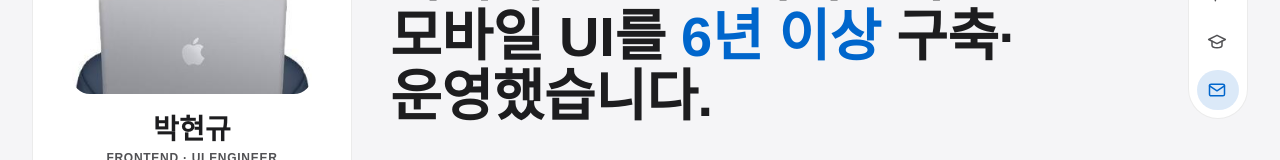
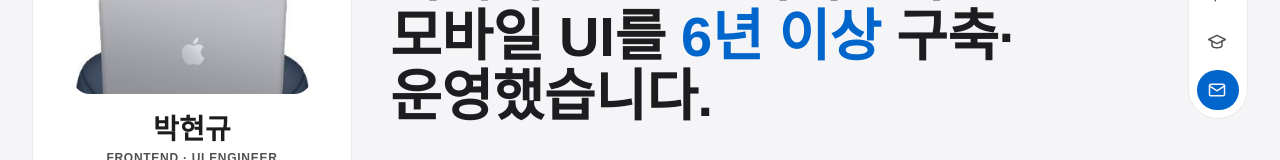
Before and after one commit to Rafdidas/about_me, a Next.js app: page / in a window 1280 px wide. Shown: the part 203-363 px from the top of the page. Built offline with nearby package versions, Linux system fonts and the light colour scheme; a web font is replaced by a local one.

Commit message:
fix: 레일의 현재 섹션 표시를 단색 알약으로 바꿔 hover와 구분되고 대비가 확보되게 수정
기존 14% 투명 알약은 배경 대비가 약 1.2:1이라 현재 위치가 잘 보이지 않았고 hover와도 같아 보였다.

```diff
--- a/src/components/SiteNav/SiteNav.module.scss
+++ b/src/components/SiteNav/SiteNav.module.scss
@@ -74,7 +74,7 @@
   left: var(--space-2);
   z-index: 0;
   border-radius: var(--radius-pill);
-  background: color-mix(in srgb, var(--band-link) 14%, transparent);
+  background: var(--band-link);
   pointer-events: none;
 }
 
@@ -89,9 +89,13 @@
   color: var(--band-sub);
   transition: color var(--duration-fast) var(--ease-out);
 
-  &:hover,
+  &:hover {
+    color: var(--band-link);
+  }
+
+  // 현재 섹션: 단색 알약 위에서 배경색 아이콘
   &[aria-current="location"] {
-    color: var(--band-link);
+    color: var(--band-bg);
   }
 }
 
```
